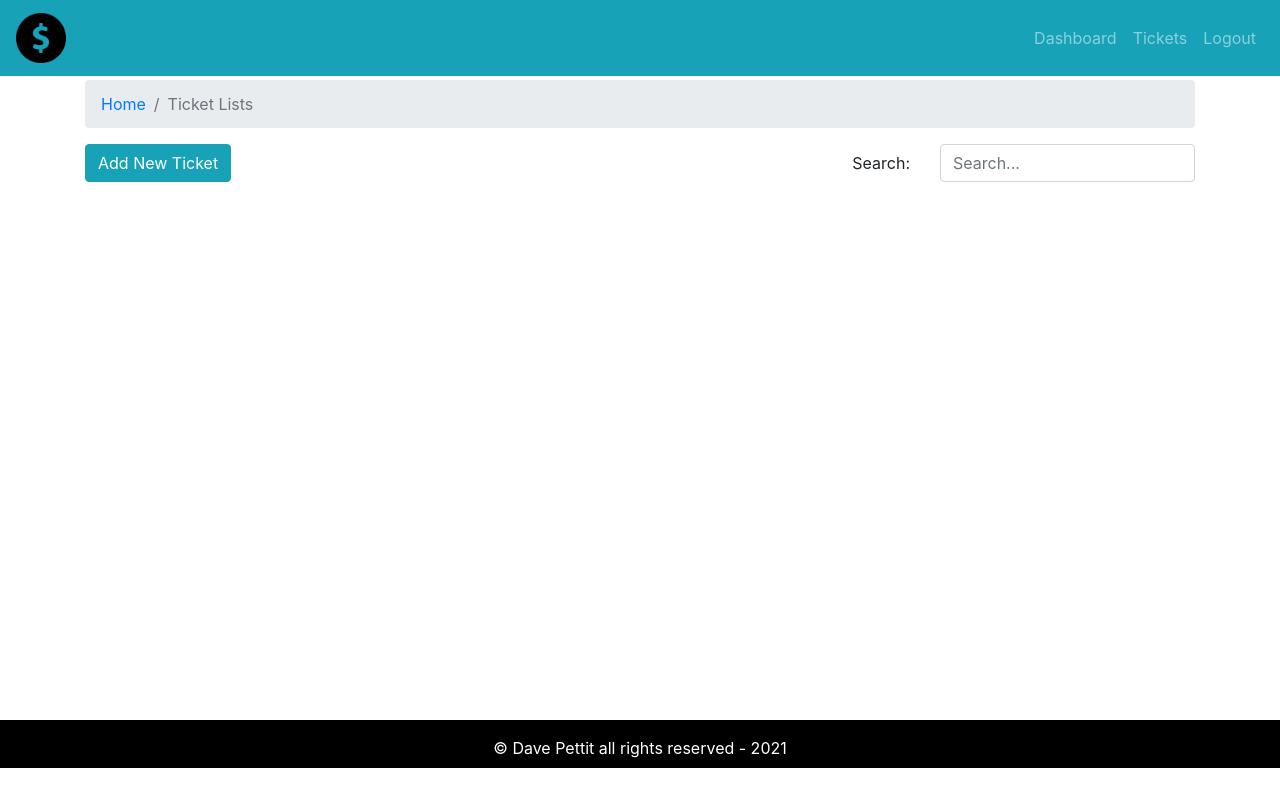
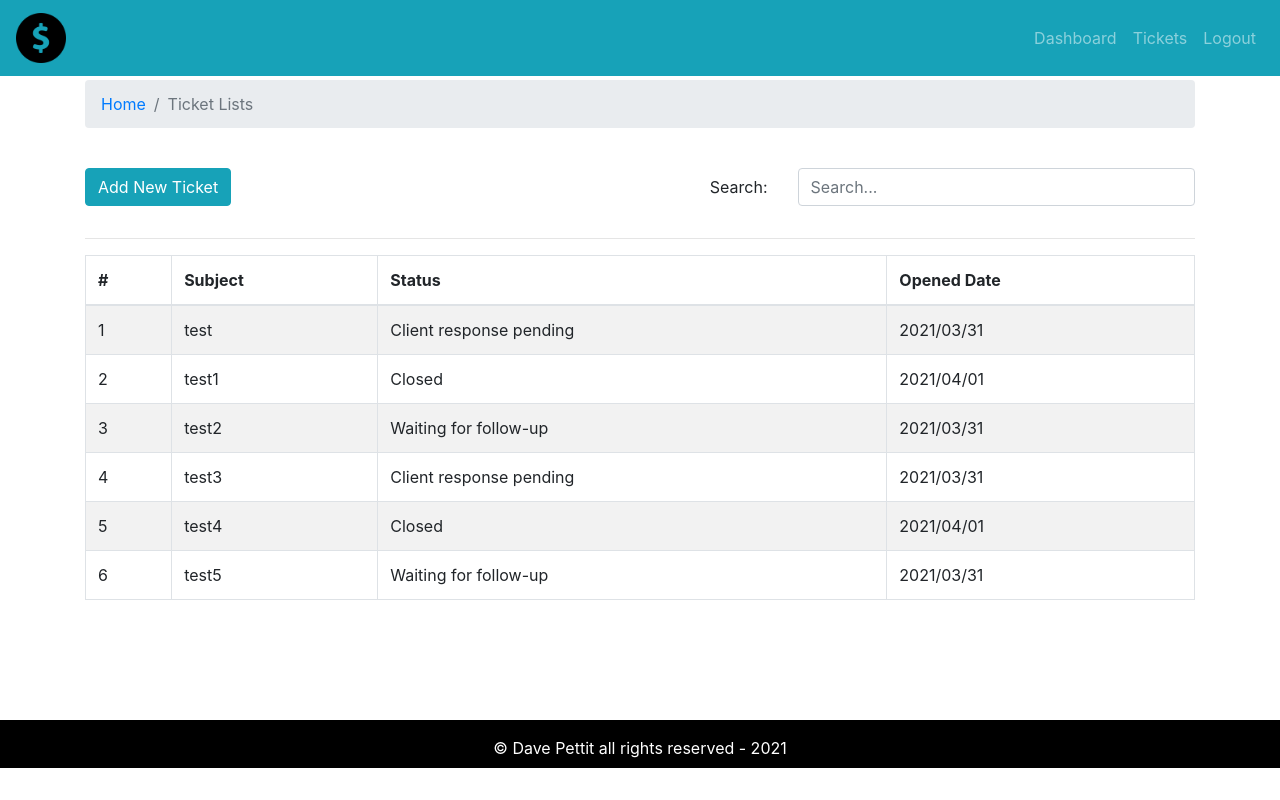
Before and after one commit to Dkpettit/crm-frontend, a React (Create React App) app: page / in a window 1280 px wide. Built offline with nearby package versions, Linux system fonts and the light colour scheme.

Commit message:
added ticket list search

```diff
--- a/src/assets/data/dummy-tickets.json
+++ b/src/assets/data/dummy-tickets.json
@@ -1,31 +1,37 @@
 [
     {
         "id":1,
+        "subject":"test",
         "status":"Client response pending",
         "addedAt": "2021/03/31"
     },
     {
         "id":2,
+        "subject":"test1",
         "status":"Closed",
         "addedAt": "2021/04/01"
     },
     {
         "id":3,
+        "subject":"test2",
         "status":"Waiting for follow-up",
         "addedAt": "2021/03/31"
     },
     {
         "id":4,
+        "subject":"test3",
         "status":"Client response pending",
         "addedAt": "2021/03/31"
     },
     {
         "id":5,
+        "subject":"test4",
         "status":"Closed",
         "addedAt": "2021/04/01"
     },
     {
         "id":6,
+        "subject":"test5",
         "status":"Waiting for follow-up",
         "addedAt": "2021/03/31"
     }
--- a/src/components/search-form/SearchForm.comp.js
+++ b/src/components/search-form/SearchForm.comp.js
@@ -9,10 +9,10 @@ export const SearchForm = ({ handleOnChange, str }) =>
     <div>
       <Form>
         <Form.Group as={Row}>
-          <Form.Label column ms="2">
+          <Form.Label column sm="3">
             Search:
           </Form.Label>
-          <Col ms="10">
+          <Col sm="9">
                       <Form.Control
                           name="searchStr"
                           placeholder="Search..."
--- a/src/pages/ticket-list/TicketList.page.js
+++ b/src/pages/ticket-list/TicketList.page.js
@@ -3,19 +3,32 @@ import React, { useState, useEffect } from 'react';
 import { Container, Row, Col, Button } from 'react-bootstrap';
 import { PageBreadcrumb } from '../../components/breadcrumb/Breadcrumb.comp';
 import { SearchForm } from '../../components/search-form/SearchForm.comp';
-
+import { TicketTable } from '../../components/ticket-table/TicketTable.comp';
+import tickets from '../../assets/data/dummy-tickets.json'
 
 export const TicketLists = () =>
 {
-    const [str, setStr] = useState('');
+  const [str, setStr] = useState('');
+  const [dispTicket, setDispTicket] = useState(tickets);
 
     useEffect(() =>
-    { }, [str]);
+    {}, [str, dispTicket]);
 
-    const handleOnChange = e =>
-    {
-        setStr(e.target.value);
-    }
+  const handleOnChange = e =>
+  {
+    const {value} = e.target;
+    setStr(value);
+    searchTicket(value);
+  };
+
+  const searchTicket = (sttr) =>
+  {
+    const displayTickets = tickets.filter((row) =>
+      row.subject.toLowerCase().includes(sttr.toLowerCase())
+    );
+    setDispTicket(displayTickets);
+  }
+
     return (
       <Container>
         <Row>
@@ -24,12 +37,18 @@ export const TicketLists = () =>
           </Col>
         </Row>
 
-        <Row>
+        <Row className="mt-4">
           <Col>
             <Button variant="info">Add New Ticket</Button>
           </Col>
-                <Col className="text-right">
-                    <SearchForm handleOnChange={handleOnChange} str={str}/>
+          <Col className="text-right">
+            <SearchForm handleOnChange={handleOnChange} str={str} />
+          </Col>
+        </Row>
+        <hr />
+        <Row>
+          <Col>
+            <TicketTable tickets={dispTicket} />
           </Col>
         </Row>
       </Container>
```
Also changed, not shown: src/components/ticket-table/TicketTable.comp.js (+12 -4 lines).
